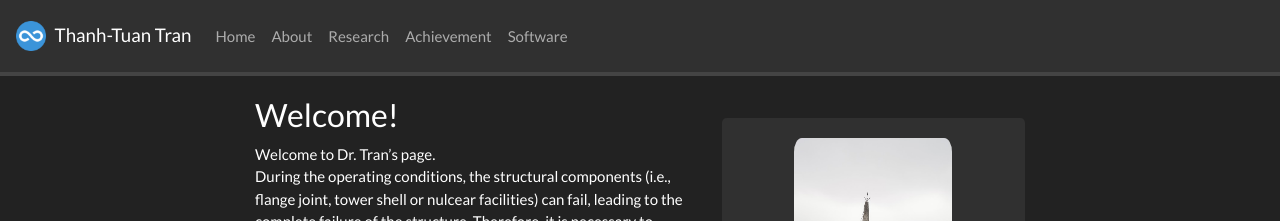
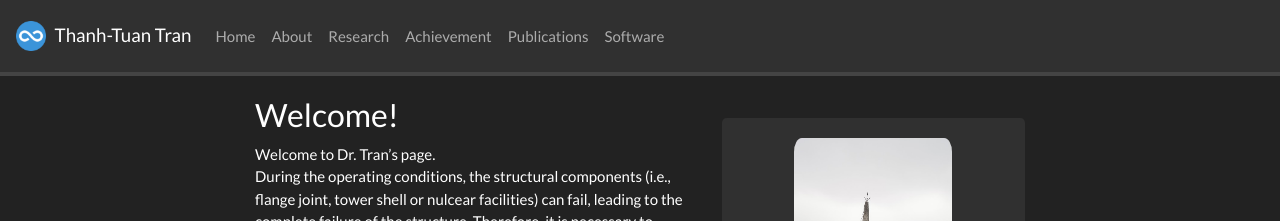
Before and after one commit to 3tbk/3tbk, a Jekyll site: the page built from _pages/home.md, in a window 1280 px wide. Shown: the top 221 px of the page. Built offline with Jekyll 4.4.1, drawn with Linux system fonts in a browser that asks for light colours; nearby versions of some CDN libraries; a style sheet for code colours, icons or effects is not loaded.

Commit message:
Update _config.yml

```diff
--- a/_config.yml
+++ b/_config.yml
@@ -31,7 +31,7 @@ nav_pages:
   - name: about
   - name: research
   - name: achievement
-#  - name: talks
+  - name: publications
   - name: software
  # - name: teaching
  # - name: cafe
```
